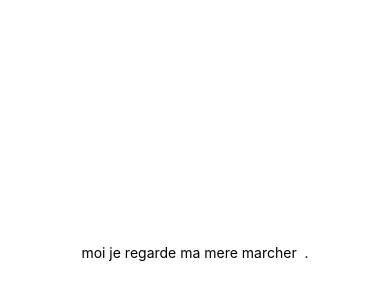
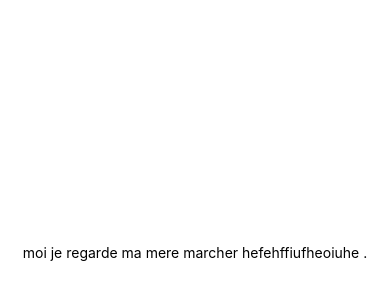
Before and after one commit to tnase/nativeAPP, a React Native app: screen / in a window 390 px wide. Shown: the part 170-470 px from the top of the page. Built offline with nearby package versions, Linux system fonts and the light colour scheme.

Commit message:
second commit

```diff
--- a/App.js
+++ b/App.js
@@ -5,7 +5,7 @@ export default class App extends React.Component {
   render() {
     return (
       <View style={styles.container}>
-        <Text>moi je regarde ma mere marcher  .</Text>
+        <Text>moi je regarde ma mere marcher hefehffiufheoiuhe .</Text>
       </View>
     );
   }
```
